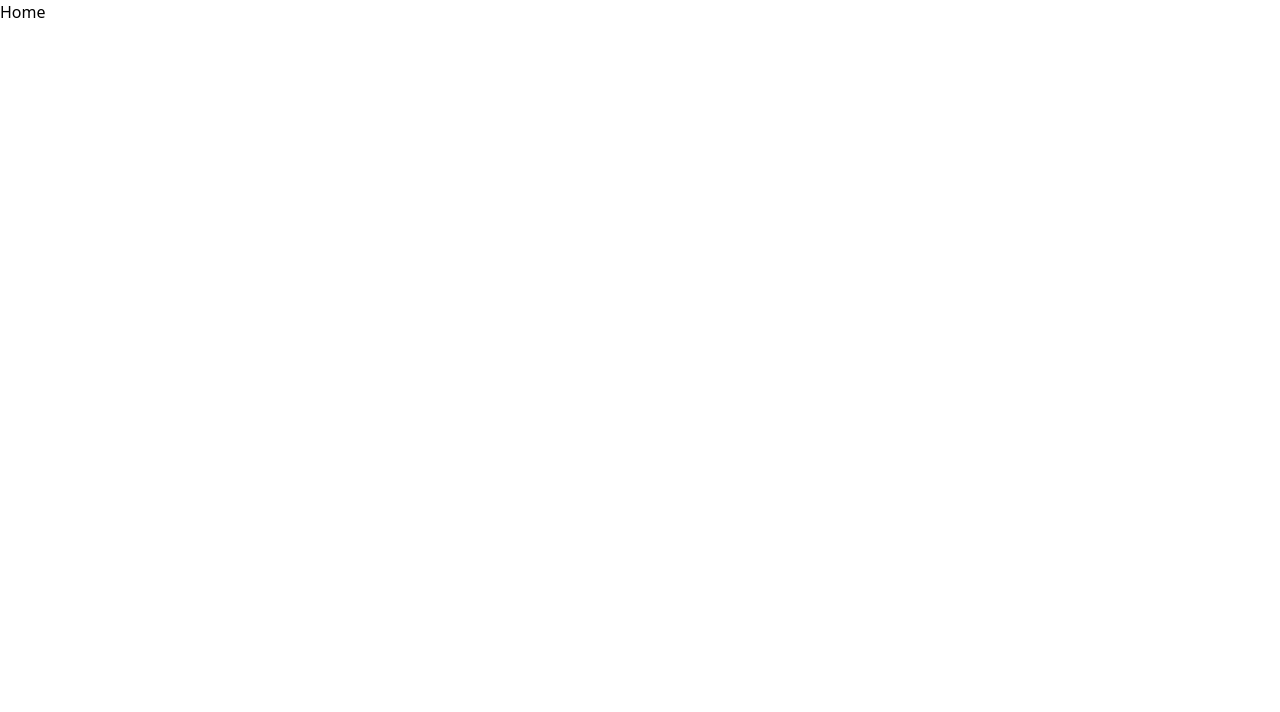
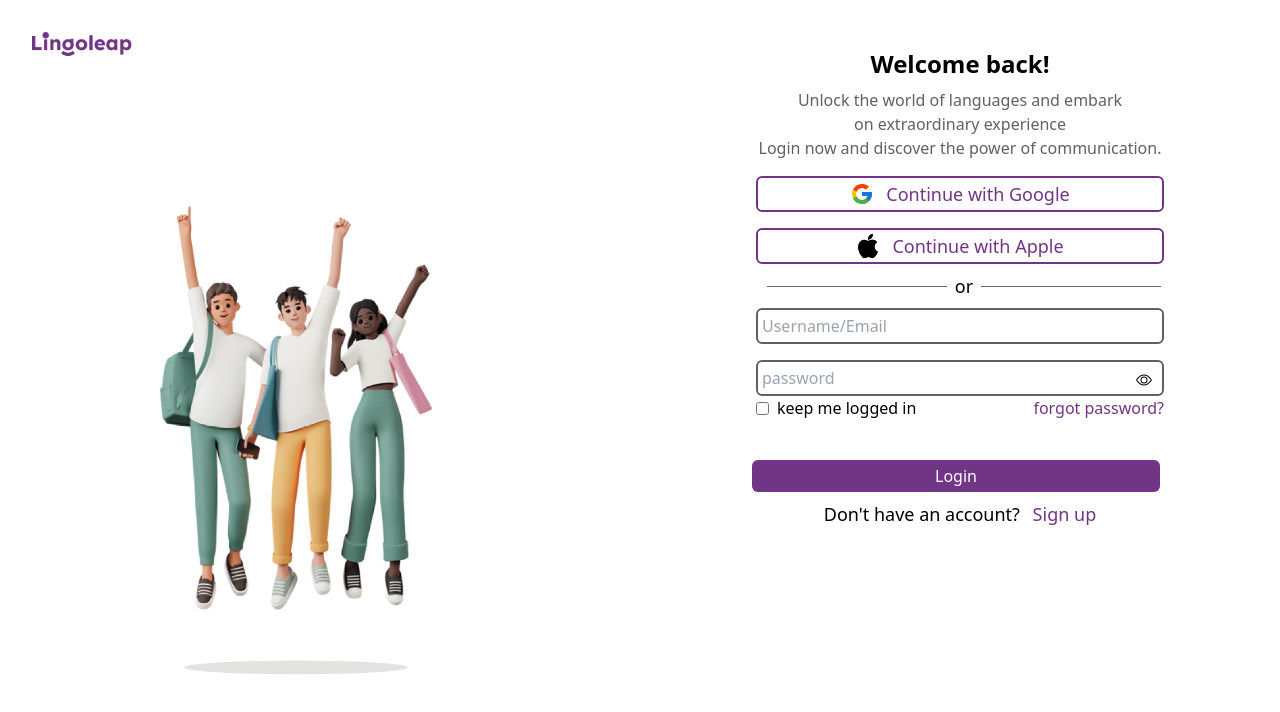
Before and after one commit to ictzoid/Linguoleap-Frontend, a React (Vite) app: page / in a window 1280 px wide. Shown: the top 712 px of the page. Built offline with nearby package versions, Linux system fonts and the light colour scheme.

Commit message:
Navigation..

```diff
--- a/src/routes/Router.jsx
+++ b/src/routes/Router.jsx
@@ -7,13 +7,13 @@ import EmailVerificationPage3 from "../pages/AuthScreens/EmailVerificationPage3"
 import VerifiedPage from "../pages/AuthScreens/VerifiedPage";
 import ForgetPasswordScreen from "../pages/AuthScreens/ForgetPasswordScreen";
 import ResetPasswordScreen from "../pages/AuthScreens/ResetPasswordScreen";
-import Home from "../pages/Home/Home";
+// import Home from "../pages/Home/Home";
 
 const Router = () => {
   return (
     <div>
       <Routes>
-        <Route path="/" element={<Home />} />
+        <Route path="/" element={<LoginScreen />} />
         <Route path="/login" element={<LoginScreen />} />
         <Route path="/register" element={<SignUpScreen />} />
         <Route
```
